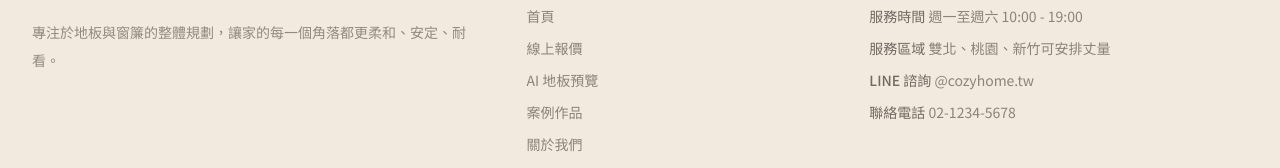
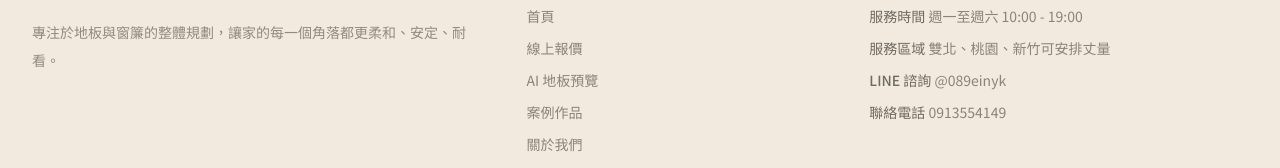
Before and after one commit to william700709-jpg/floor-ai-preview-site, a Next.js app: page / in a window 1280 px wide. Shown: the part 3948-4116 px from the top of the page. Built offline with nearby package versions, Linux system fonts and the light colour scheme.

Commit message:
Update contact details

```diff
--- a/data/site.ts
+++ b/data/site.ts
@@ -114,11 +114,11 @@ export const curtainOptions = {
 export const contactDetails = [
   { label: "服務時間", value: "週一至週六 10:00 - 19:00" },
   { label: "服務區域", value: "雙北、桃園、新竹可安排丈量" },
-  { label: "LINE 諮詢", value: "@cozyhome.tw" },
-  { label: "聯絡電話", value: "02-1234-5678" }
+  { label: "LINE 諮詢", value: "@089einyk" },
+  { label: "聯絡電話", value: "0913554149" }
 ];
 
 export const lineContact = {
-  id: "@cozyhome.tw",
-  href: "https://line.me/R/ti/p/@cozyhome.tw"
+  id: "@089einyk",
+  href: "https://line.me/R/ti/p/@089einyk"
 };
```
